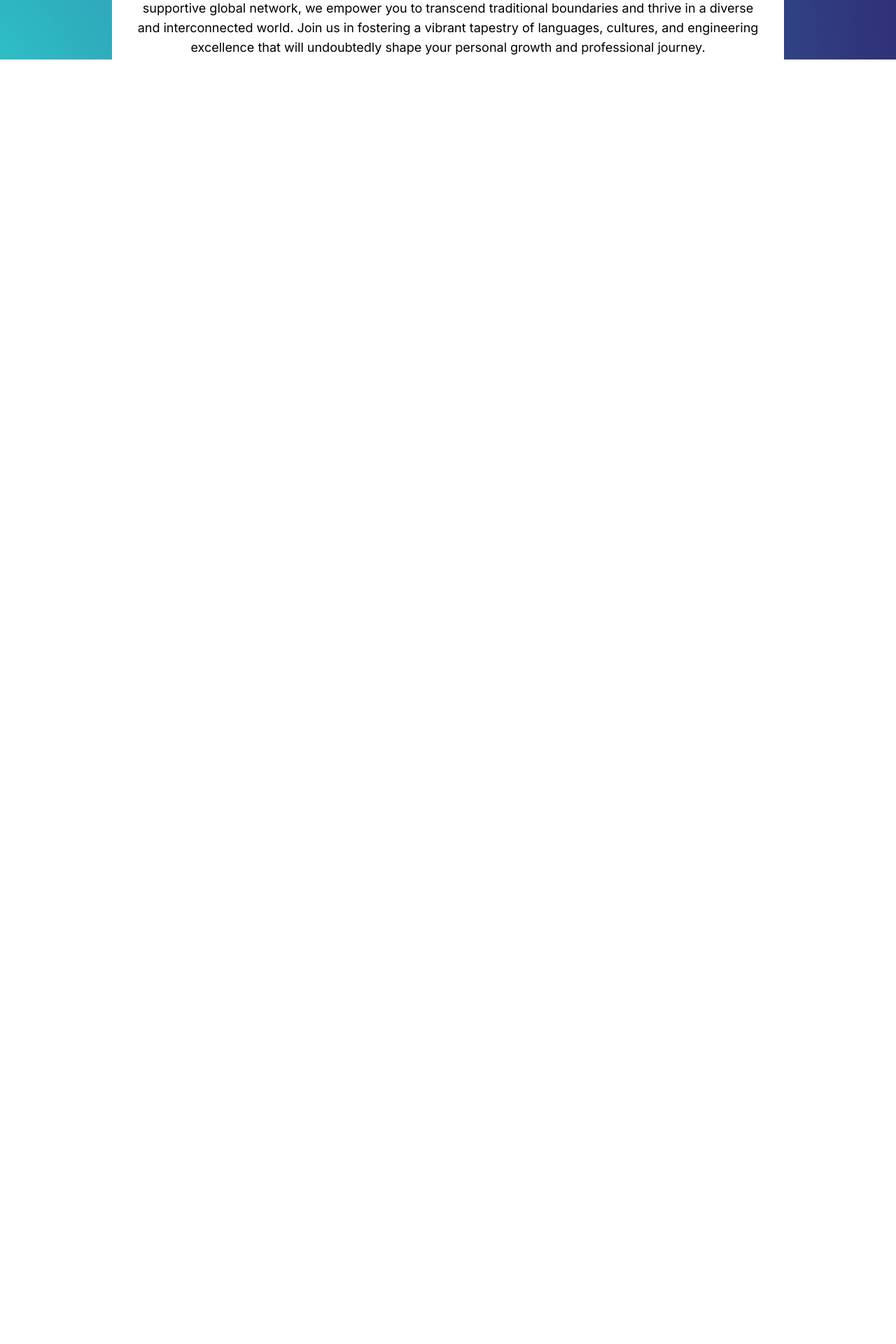
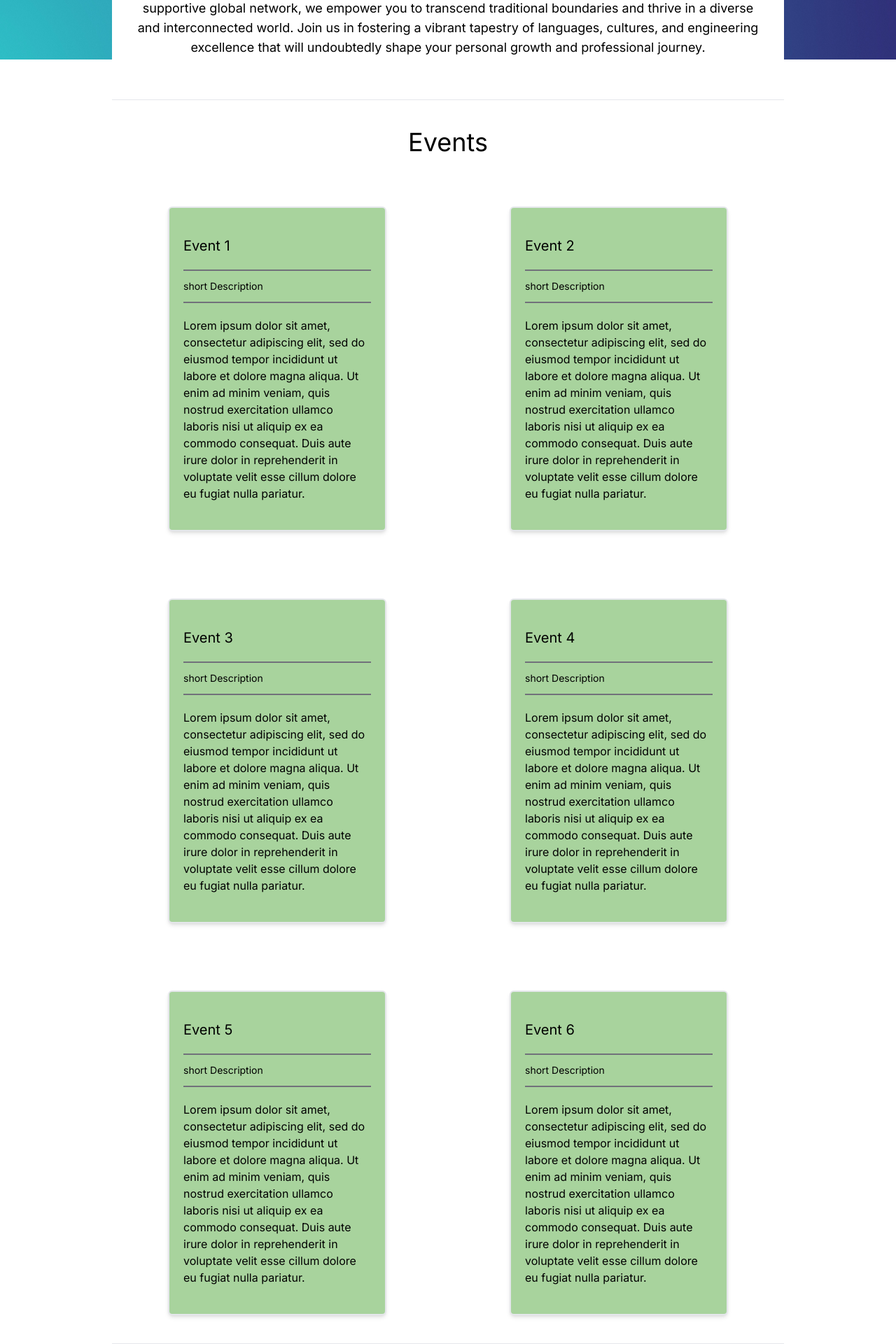
Before and after one commit to F-L-C/official_website, a Next.js app: page / in a window 1280 px wide. Shown: the part 715-2635 px from the top of the page at 70% size. Before the commit the page ends 857 px from the top, so only its background shows below. Built offline with nearby package versions, Linux system fonts and the light colour scheme.

Commit message:
Add Events page.

```diff
--- a/src/components/Events.tsx
+++ b/src/components/Events.tsx
@@ -2,8 +2,52 @@
 export default function Events() {
     return (
         <>
-            <div>
-                Hi
+            <div className='mx-auto p-8 text-center pt-10'>
+                <h1 className='text-4xl'>Events</h1>
+            </div>
+            <div className='grid grid-rows-2 grid-cols-2 gap-4 hover:grid-rows-2'>
+                <div className='my-10 mx-20 shadow-md rounded-md border-2 bg-flc-green p-5 border-solid divide-y-2 divide-zinc-500'>
+                    <h1 className='text-xl bold py-5'>Event 1</h1>
+                    <h3 className='text-sm py-3'>short Description</h3>
+                    <p className='text-md py-5'>
+                        Lorem ipsum dolor sit amet, consectetur adipiscing elit, sed do eiusmod tempor incididunt ut labore et dolore magna aliqua. Ut enim ad minim veniam, quis nostrud exercitation ullamco laboris nisi ut aliquip ex ea commodo consequat. Duis aute irure dolor in reprehenderit in voluptate velit esse cillum dolore eu fugiat nulla pariatur.
+                    </p>
+                </div>
+                <div className='my-10 mx-20 shadow-md rounded-md border-2 bg-flc-green p-5 border-solid divide-y-2 divide-zinc-500'>
+                    <h1 className='text-xl bold py-5'>Event 2</h1>
+                    <h3 className='text-sm py-3'>short Description</h3>
+                    <p className='text-md py-5'>
+                        Lorem ipsum dolor sit amet, consectetur adipiscing elit, sed do eiusmod tempor incididunt ut labore et dolore magna aliqua. Ut enim ad minim veniam, quis nostrud exercitation ullamco laboris nisi ut aliquip ex ea commodo consequat. Duis aute irure dolor in reprehenderit in voluptate velit esse cillum dolore eu fugiat nulla pariatur.
+                    </p>
+                </div>
+                <div className='my-10 mx-20 shadow-md rounded-md border-2 bg-flc-green p-5 border-solid divide-y-2 divide-zinc-500'>
+                    <h1 className='text-xl bold py-5'>Event 3</h1>
+                    <h3 className='text-sm py-3'>short Description</h3>
+                    <p className='text-md py-5'>
+                        Lorem ipsum dolor sit amet, consectetur adipiscing elit, sed do eiusmod tempor incididunt ut labore et dolore magna aliqua. Ut enim ad minim veniam, quis nostrud exercitation ullamco laboris nisi ut aliquip ex ea commodo consequat. Duis aute irure dolor in reprehenderit in voluptate velit esse cillum dolore eu fugiat nulla pariatur.
+                    </p>
+                </div>
+                <div className='my-10 mx-20 shadow-md rounded-md border-2 bg-flc-green p-5 border-solid divide-y-2 divide-zinc-500'>
+                    <h1 className='text-xl bold py-5'>Event 4</h1>
+                    <h3 className='text-sm py-3'>short Description</h3>
+                    <p className='text-md py-5'>
+                        Lorem ipsum dolor sit amet, consectetur adipiscing elit, sed do eiusmod tempor incididunt ut labore et dolore magna aliqua. Ut enim ad minim veniam, quis nostrud exercitation ullamco laboris nisi ut aliquip ex ea commodo consequat. Duis aute irure dolor in reprehenderit in voluptate velit esse cillum dolore eu fugiat nulla pariatur.
+                    </p>
+                </div>
+                <div className='my-10 mx-20 shadow-md rounded-md border-2 bg-flc-green p-5 border-solid divide-y-2 divide-zinc-500'>
+                    <h1 className='text-xl bold py-5'>Event 5</h1>
+                    <h3 className='text-sm py-3'>short Description</h3>
+                    <p className='text-md py-5'>
+                        Lorem ipsum dolor sit amet, consectetur adipiscing elit, sed do eiusmod tempor incididunt ut labore et dolore magna aliqua. Ut enim ad minim veniam, quis nostrud exercitation ullamco laboris nisi ut aliquip ex ea commodo consequat. Duis aute irure dolor in reprehenderit in voluptate velit esse cillum dolore eu fugiat nulla pariatur.
+                    </p>
+                </div>
+                <div className='my-10 mx-20 shadow-md rounded-md border-2 bg-flc-green p-5 border-solid divide-y-2 divide-zinc-500'>
+                    <h1 className='text-xl bold py-5'>Event 6</h1>
+                    <h3 className='text-sm py-3'>short Description</h3>
+                    <p className='text-md py-5'>
+                        Lorem ipsum dolor sit amet, consectetur adipiscing elit, sed do eiusmod tempor incididunt ut labore et dolore magna aliqua. Ut enim ad minim veniam, quis nostrud exercitation ullamco laboris nisi ut aliquip ex ea commodo consequat. Duis aute irure dolor in reprehenderit in voluptate velit esse cillum dolore eu fugiat nulla pariatur.
+                    </p>
+                </div>
             </div>
         </>
     )
--- a/src/components/Main.tsx
+++ b/src/components/Main.tsx
@@ -1,6 +1,8 @@
 import React from 'react'
 import HomeComponent from './Home'
 import About from '@/components/About'
+import Events from './Events'
+import Team from './Team'
 
 const Main = () => {
 	return (
@@ -10,6 +12,9 @@ const Main = () => {
 					<HomeComponent />
 					<hr className='' />
 					<About />
+					<hr className='' />
+					<Events />
+					<hr className='' />
 				</div>
 			</div>
 		</>
```
